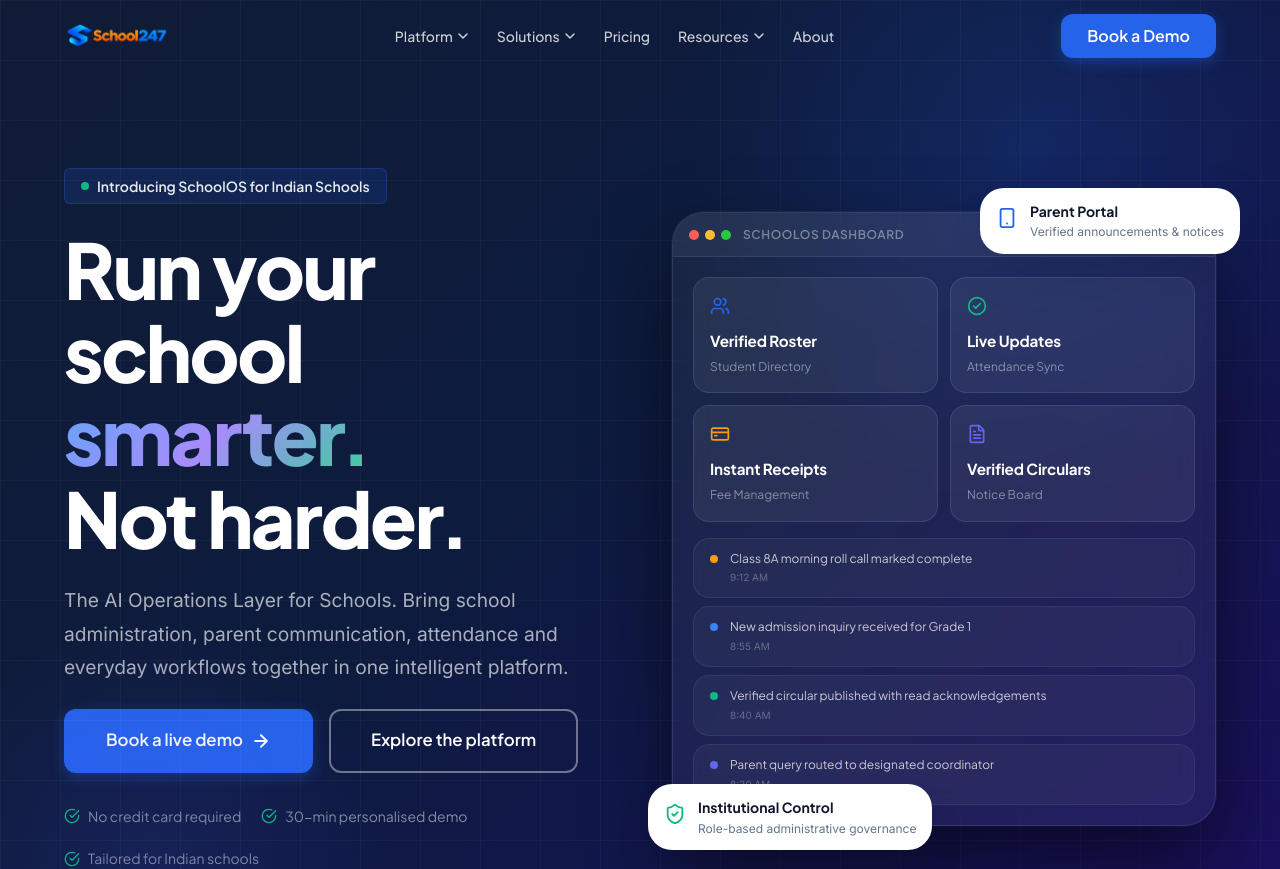
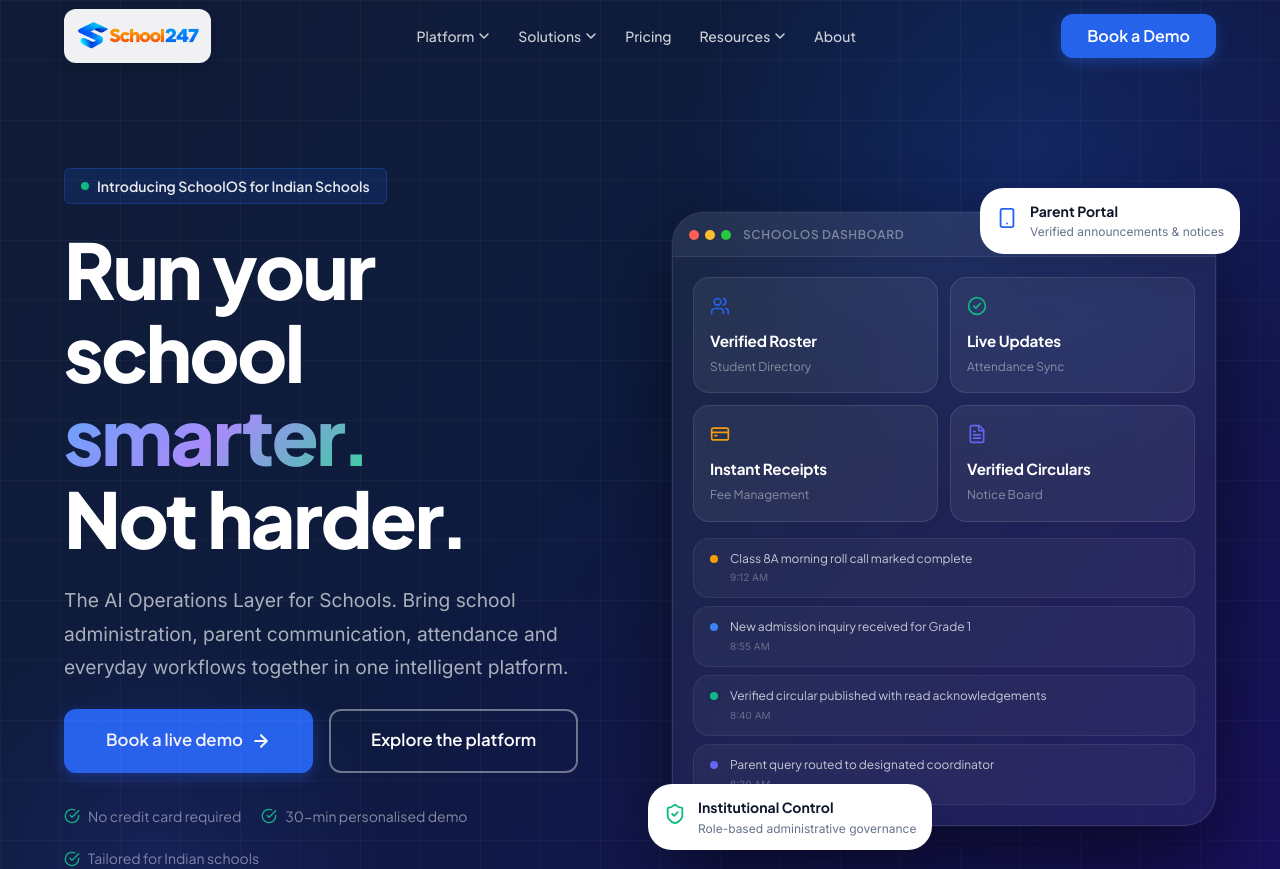
Before and after one commit to notaanidhya/schoolos_247, a Next.js app: page / in a window 1280 px wide. Shown: the top 869 px of the page. Built offline with nearby package versions, Linux system fonts and the light colour scheme.

Commit message:
Enhance Navbar styles with padding and background
Added padding and background to navbar, adjusted logo height, and modified hover effects.

```diff
--- a/src/components/Navbar.module.css
+++ b/src/components/Navbar.module.css
@@ -52,8 +52,12 @@
   align-items: center;
   overflow: hidden;
   border-radius: var(--radius-md);
+  padding: 5px 10px;
+  background: rgba(255, 255, 255, 0.94);
+  box-shadow: 0 4px 14px rgba(0, 0, 0, 0.18);
   transition: transform 0.28s cubic-bezier(0.22, 1, 0.36, 1),
-              filter 0.28s ease;
+              filter 0.28s ease,
+              background 0.28s ease;
 }
 
 .logoFrame::after {
@@ -76,6 +80,7 @@
 
 .logoAnimated:hover .logoFrame {
   transform: translateY(-1px) scale(1.03);
+  background: #ffffff;
   filter: drop-shadow(0 6px 16px rgba(37, 99, 235, 0.35));
 }
 
@@ -85,8 +90,9 @@
 
 .logoImg {
   display: block;
-  height: 36px;
+  height: 44px;
   width: auto;
+  max-width: 220px;
   object-fit: contain;
 }
 
```
